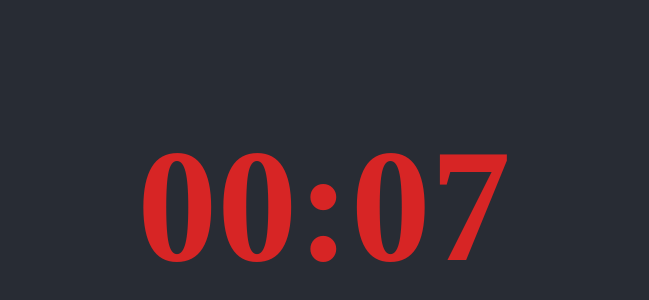
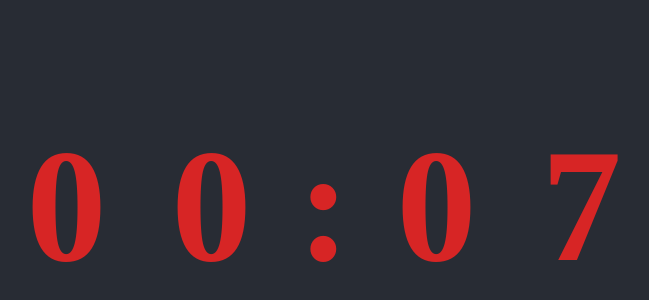
Before and after one commit to soumalyapakrashi/simple-stopwatch, a React (Create React App) app: page / in a window 1280 px wide. Shown: the part 194-494 px from the top of the page, without its empty margins (316-965 px from the left). Built offline with nearby package versions, Linux system fonts and the light colour scheme; a web font is replaced by a local one.

Commit message:
Preset spacing and animation implementation

```diff
--- a/public/index.html
+++ b/public/index.html
@@ -24,7 +24,7 @@
       work correctly both with client-side routing and a non-root public URL.
       Learn how to configure a non-root public URL by running `npm run build`.
     -->
-    <title>React App</title>
+    <title>Stopwatch</title>
   </head>
   <body>
     <noscript>You need to enable JavaScript to run this app.</noscript>
--- a/src/App.js
+++ b/src/App.js
@@ -5,6 +5,8 @@ import Number from './components/Number/Number';
 function App() {
     const [ seconds, setSeconds ] = useState(0);
     const [ minutes, setMinutes ] = useState(0);
+    const [ darkSeparator, setDarkSepartor ] = useState(true);
+    const [ halfSecond, setHalfSecond ] = useState(true);
 
     if(seconds === 60) {
         setMinutes(minutes + 1);
@@ -12,15 +14,37 @@ function App() {
     }
 
     setTimeout(() => {
-        setSeconds(seconds + 1);
-    }, 1000);
+        if(!halfSecond) {
+            setSeconds(seconds + 1);
+        }
+
+        setDarkSepartor(!darkSeparator);
+        setHalfSecond(!halfSecond);
+    }, 500);
 
     return (
         <div className="App">
             <section className='stopwatch-section'>
-                <Number text = { minutes } />
-                <Number text = { ":" } />
-                <Number text = { seconds } />
+                <Number
+                    text = { Math.floor(minutes / 10) }
+                    darkSeparator = { false }
+                />
+                <Number
+                    text = { minutes % 10 }
+                    darkSeparator = { false }
+                />
+                <Number
+                    text = { ":" }
+                    darkSeparator = { darkSeparator }
+                />
+                <Number
+                    text = { Math.floor(seconds / 10) }
+                    darkSeparator = { false }
+                />
+                <Number
+                    text = { seconds % 10 }
+                    darkSeparator = { false }
+                />
             </section>
         </div>
     );
--- a/src/components/Number/Number.css
+++ b/src/components/Number/Number.css
@@ -3,5 +3,17 @@
 .number {
     font-family: 'Bruno Ace SC', cursive;
     font-size: 10rem;
+    width: 145px;
+}
+
+.separator {
+    width: 80px;
+}
+
+.lightRed {
     color: rgb(215, 37, 37);
 }
+
+.darkRed {
+    color: rgb(141, 25, 25);
+}
--- a/src/components/Number/Number.js
+++ b/src/components/Number/Number.js
@@ -1,9 +1,14 @@
 import './Number.css';
 
-function Number({ text }) {
+function Number({ text, darkSeparator }) {
+    let classNameOfNumber = "number";
+    if(text === ':')  classNameOfNumber += " separator";
+    if(darkSeparator === true)  classNameOfNumber += " darkRed";
+    else  classNameOfNumber += " lightRed";
+
     return(
         <div>
-            <h1 className='number'>{ text < 10 ? '0' : '' }{ text }</h1>
+            <h1 className={ classNameOfNumber }>{ text }</h1>
         </div>
     );
 }
```
